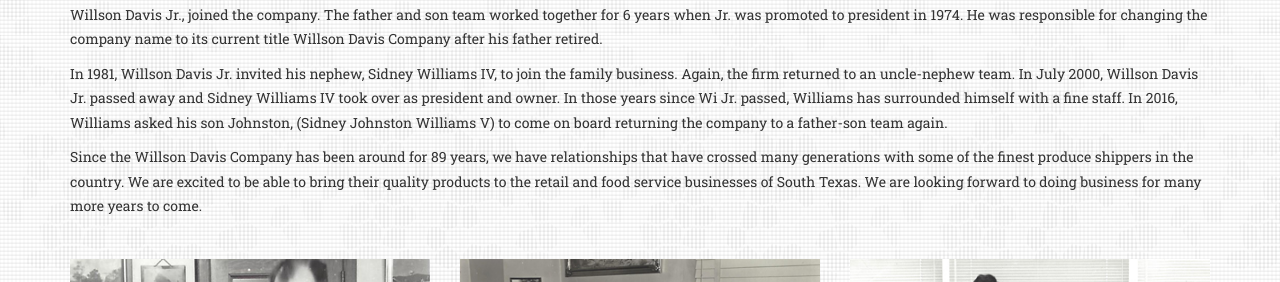
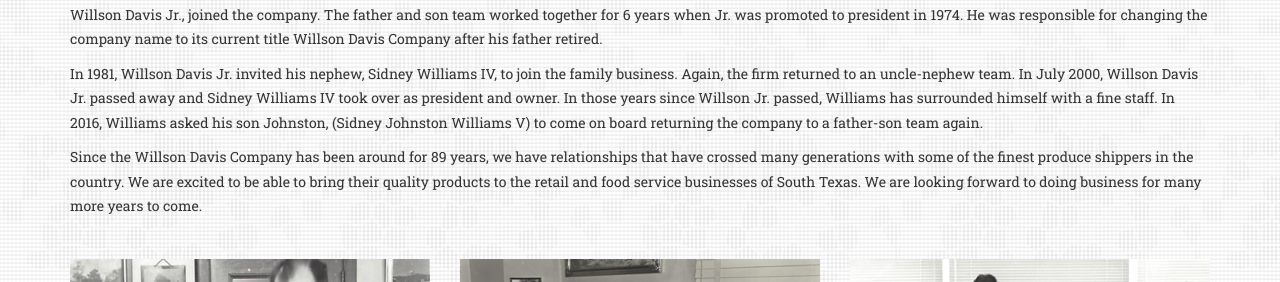
Before and after one commit to danielkrex/danielkrex.github.io, a Jekyll site: the page built from index.html, in a window 1280 px wide and 900 px high, scrolled down 2099 px. Shown: the part 196-478 px from the top of the window. Built offline with Jekyll 4.4.1, drawn with Linux system fonts in a browser that asks for light colours; some web fonts are replaced.

Commit message:
history + modals

```diff
--- a/_includes/history.html
+++ b/_includes/history.html
@@ -6,7 +6,7 @@
                     <h2 class="section-heading">Our History</h2>
                     <div style="text-align:left; margin-top:20px;">
                     <p>In 1927, R.E. Willson started a produce brokerage company to service the retailers and food service businesses of San Antonio and surrounding areas. Six years later in 1933, Willson’s nephew, Willson Davis, joined the family business and the duo ran the produce brokerage firm together for the next three decades. In 1968, Willson Davis’ son, Willson Davis Jr., joined the company. The father and son team worked together for 6 years when Jr. was promoted to president in 1974. He was responsible for changing the company name to its current title Willson Davis Company after his father retired.</p><p>
-	In 1981, Willson Davis Jr. invited his nephew, Sidney Williams IV, to join the family business. Again, the firm returned to an uncle-nephew team. In July 2000, Willson Davis Jr. passed away and Sidney Williams IV took over as president and owner. In those years since Wi Jr. passed, Williams has surrounded himself with a fine staff. In 2016, Williams asked his son Johnston, (Sidney Johnston Williams V) to come on board returning the company to a father-son team again.</p><p>
+	In 1981, Willson Davis Jr. invited his nephew, Sidney Williams IV, to join the family business. Again, the firm returned to an uncle-nephew team. In July 2000, Willson Davis Jr. passed away and Sidney Williams IV took over as president and owner. In those years since Willson Jr. passed, Williams has surrounded himself with a fine staff. In 2016, Williams asked his son Johnston, (Sidney Johnston Williams V) to come on board returning the company to a father-son team again.</p><p>
 	Since the Willson Davis Company has been around for 89 years, we have relationships that have crossed many generations with some of the finest produce shippers in the country. We are excited to be able to bring their quality products to the retail and food service businesses of South Texas. We are looking forward to doing business for many more years to come.  </p></div>
                 </div>
             </div>
--- a/_includes/modals.html
+++ b/_includes/modals.html
@@ -12,24 +12,8 @@
                 <div class="row">
                     <div class="col-lg-8 col-lg-offset-2">
                         <div class="modal-body">
-                            <h2>{{ post.title }}</h2>
                             <hr class="star-primary">
                             <a href="{{ post.projecturl }}" target="_blank"><img src="img/portfolio/{{ post.img }}" class="img-responsive img-centered" alt="{{ post.alt }}"></a>
-                            <p>{{ post.description }}</p>
-                            <ul class="list-inline item-details">
-                                <li>Client:
-                                    <strong><a href="{{ post.clienturl }}" target="_blank">{{ post.client }}</a>
-                                    </strong>
-                                </li>
-                                <li>Date:
-                                    <strong><a>{{ post.project-date }}</a>
-                                    </strong>
-                                </li>
-                                <li>Service:
-                                    <strong><a>{{ post.category }}</a>
-                                    </strong>
-                                </li>
-                            </ul>
                             <button type="button" class="btn btn-default" data-dismiss="modal"><i class="fa fa-times"></i> Close</button>
                         </div>
                     </div>
```
